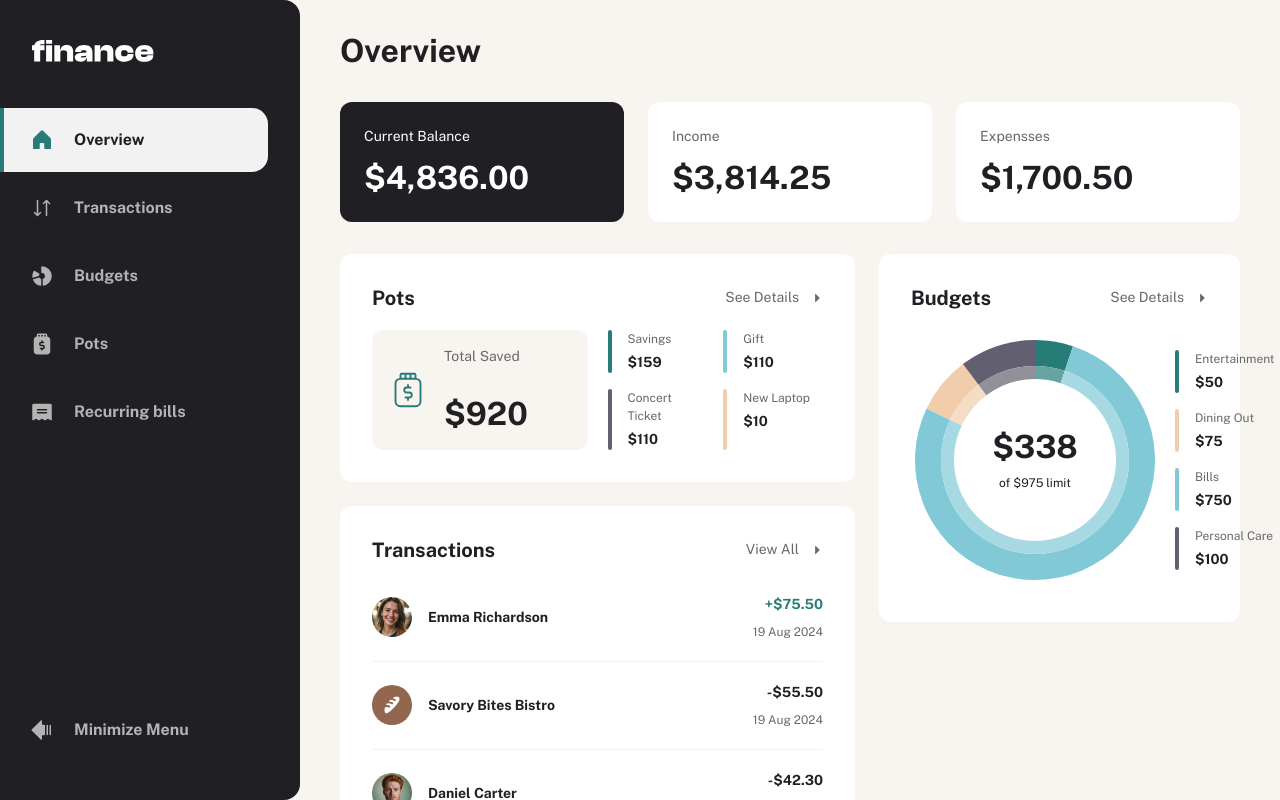
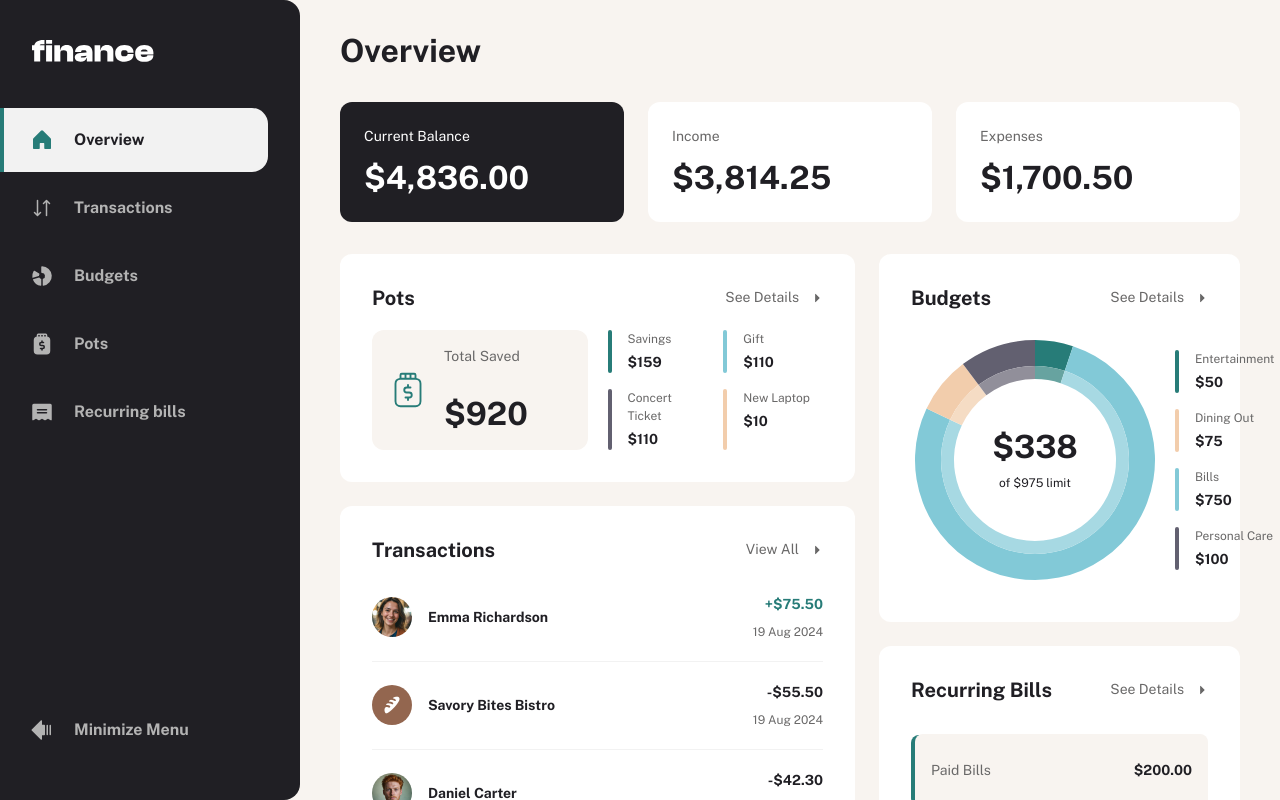
Before and after one commit to pjevic/personal-finance-app, a Next.js app: page / in a window 1280 px wide. Built offline with nearby package versions, Linux system fonts and the light colour scheme.

Commit message:
Overview: Recurring Bills

```diff
--- a/src/app/page.js
+++ b/src/app/page.js
@@ -5,12 +5,31 @@ import BoxDetails from "@/feature/overview/BoxDetails";
 import Pots from "@/feature/overview/Pots";
 import Budgets from "@/feature/overview/Budgets";
 import TransactionItem from "@/feature/overview/TransactionItem";
+import BillInfo from "@/feature/overview/BillInfo";
 
+import { getRecurringBills } from "@/utils/helpers";
 import { balance, pots, budgets, transactions } from "../data/data.json";
 
 import style from "./page.module.scss";
 
 export default function Page() {
+  const recurringBills = getRecurringBills(transactions);
+
+  const totalAmountOfPaidBills = recurringBills
+    .filter((bill) => bill.status === "paid")
+    .reduce((acc, cur) => acc + Math.abs(cur.amount), 0)
+    .toFixed(2);
+
+  const totalAmountOfDueSoonBills = recurringBills
+    .filter((bill) => bill.status === "soon")
+    .reduce((acc, cur) => acc + Math.abs(cur.amount), 0)
+    .toFixed(2);
+
+  const totalAmountOfUpcommingBills = recurringBills
+    .filter((bill) => bill.status !== "paid")
+    .reduce((acc, cur) => acc + Math.abs(cur.amount), 0)
+    .toFixed(2);
+
   return (
     <div className={style.overview}>
       <h1 className={style.heading}>Overview</h1>
@@ -22,8 +41,8 @@ export default function Page() {
         <div className={style.income}>
           <Box title="Income" sum={balance.income} />
         </div>
-        <div className={style.expensses}>
-          <Box title="Expensses" sum={balance.expenses} />
+        <div className={style.expenses}>
+          <Box title="Expenses" sum={balance.expenses} />
         </div>
 
         <div className={style.pots}>
@@ -55,7 +74,25 @@ export default function Page() {
         </div>
 
         <div className={style.bills}>
-          <BoxDetails title="Recurring Bills" to="/recurring-bills" />
+          <BoxDetails title="Recurring Bills" to="/recurring-bills">
+            <div className={style.billsBox}>
+              <BillInfo
+                type="Paid Bills"
+                value={totalAmountOfPaidBills}
+                color="#277c78"
+              />
+              <BillInfo
+                type="Total Upcoming"
+                value={totalAmountOfUpcommingBills}
+                color="#f2cdac"
+              />
+              <BillInfo
+                type="Due Soon"
+                value={totalAmountOfDueSoonBills}
+                color="#82c9d7"
+              />
+            </div>
+          </BoxDetails>
         </div>
       </div>
     </div>
--- a/src/app/page.module.scss
+++ b/src/app/page.module.scss
@@ -26,7 +26,7 @@
       grid-column: 5/9;
     }
 
-    .expensses {
+    .expenses {
       grid-column: 9/-1;
     }
 
@@ -41,7 +41,7 @@
 
     .transactions {
       grid-column: 1/8;
-      grid-row: span 2;
+      grid-row: span 3;
 
       .transactionsBox {
         margin-top: 1.2rem;
@@ -50,6 +50,10 @@
 
     .bills {
       grid-column: 8/-1;
+
+      .billsBox {
+        margin-top: 3.2rem;
+      }
     }
   }
 }
--- /dev/null
+++ b/src/feature/overview/BillInfo.jsx
@@ -0,0 +1,19 @@
+/** @format */
+
+import style from "./BillInfo.module.scss";
+
+import { formatToDollars } from "@/utils/helpers";
+
+function BillInfo({ type, value, color }) {
+  return (
+    <div className={style.containerMain}>
+      <div className={style.containerSub}>
+        <p className={style.type}>{type}</p>
+        <p className={style.value}>{formatToDollars(Number(value))}</p>
+        <span className={style.line} style={{ backgroundColor: color }}></span>
+      </div>
+    </div>
+  );
+}
+
+export default BillInfo;
--- /dev/null
+++ b/src/feature/overview/BillInfo.module.scss
@@ -0,0 +1,47 @@
+/** @format */
+
+@use "../../styles/abstracts/variables.scss" as var;
+@use "../../styles/abstracts/mixins.scss" as mix;
+
+.containerMain {
+  position: relative;
+
+  z-index: 200;
+
+  &:not(:last-child) {
+    margin-bottom: 1.2rem;
+  }
+
+  .containerSub {
+    background-color: var.$color-primary-beige-100;
+    padding: 2.6rem 1.6rem;
+    border-radius: 0.8rem;
+
+    margin-left: 0.4rem;
+    z-index: 100;
+
+    display: flex;
+    align-items: center;
+    justify-content: space-between;
+
+    .type {
+      @include mix.textPreset(4);
+      color: var.$color-gray-500;
+    }
+
+    .value {
+      @include mix.textPreset(4, true);
+    }
+
+    .line {
+      position: absolute;
+      top: 0;
+      left: 0;
+      width: 16px;
+      height: 98%;
+      border-radius: 0.8rem;
+      z-index: -10;
+      transform: translateY(1px);
+    }
+  }
+}
--- a/src/utils/helpers.js
+++ b/src/utils/helpers.js
@@ -43,3 +43,53 @@ export const formatDate = (dateString) => {
     year: "numeric",
   }).format(date);
 };
+
+export const formatDay = (dayString) => {
+  const day = parseInt(dayString, 10);
+  const suffixes = { 11: "th", 12: "th", 13: "th", 1: "st", 2: "nd", 3: "rd" };
+  const lastDigit = day % 10;
+
+  if (suffixes[day]) return `${day}${suffixes[day]}`;
+  return `${day}${suffixes[lastDigit] || "th"}`;
+};
+
+export const getNext14Days = () => {
+  const days = [];
+  const today = new Date();
+
+  for (let i = 0; i <= 14; i++) {
+    const tempDate = new Date(today);
+    tempDate.setDate(today.getDate() + i);
+    days.push(tempDate.getDate());
+  }
+
+  return days;
+};
+
+export const getStatus = (day) => {
+  const next14Days = getNext14Days();
+  const today = new Date().getDate();
+
+  if (next14Days.includes(day)) return "soon";
+  if (today >= day) return "paid";
+  return "";
+};
+
+export const getRecurringBills = (transactions) => {
+  return transactions
+    .filter(({ recurring }) => recurring)
+    .map((bill) => {
+      const date = new Date(bill.date);
+      const day = date.getDate();
+
+      const dueDate = new Date(date);
+      dueDate.setDate(date.getDate() + 14);
+
+      return {
+        ...bill,
+        due: `Monthly-${formatDay(day)}`,
+        dueDate: dueDate.toISOString(),
+        status: getStatus(day),
+      };
+    });
+};
```
